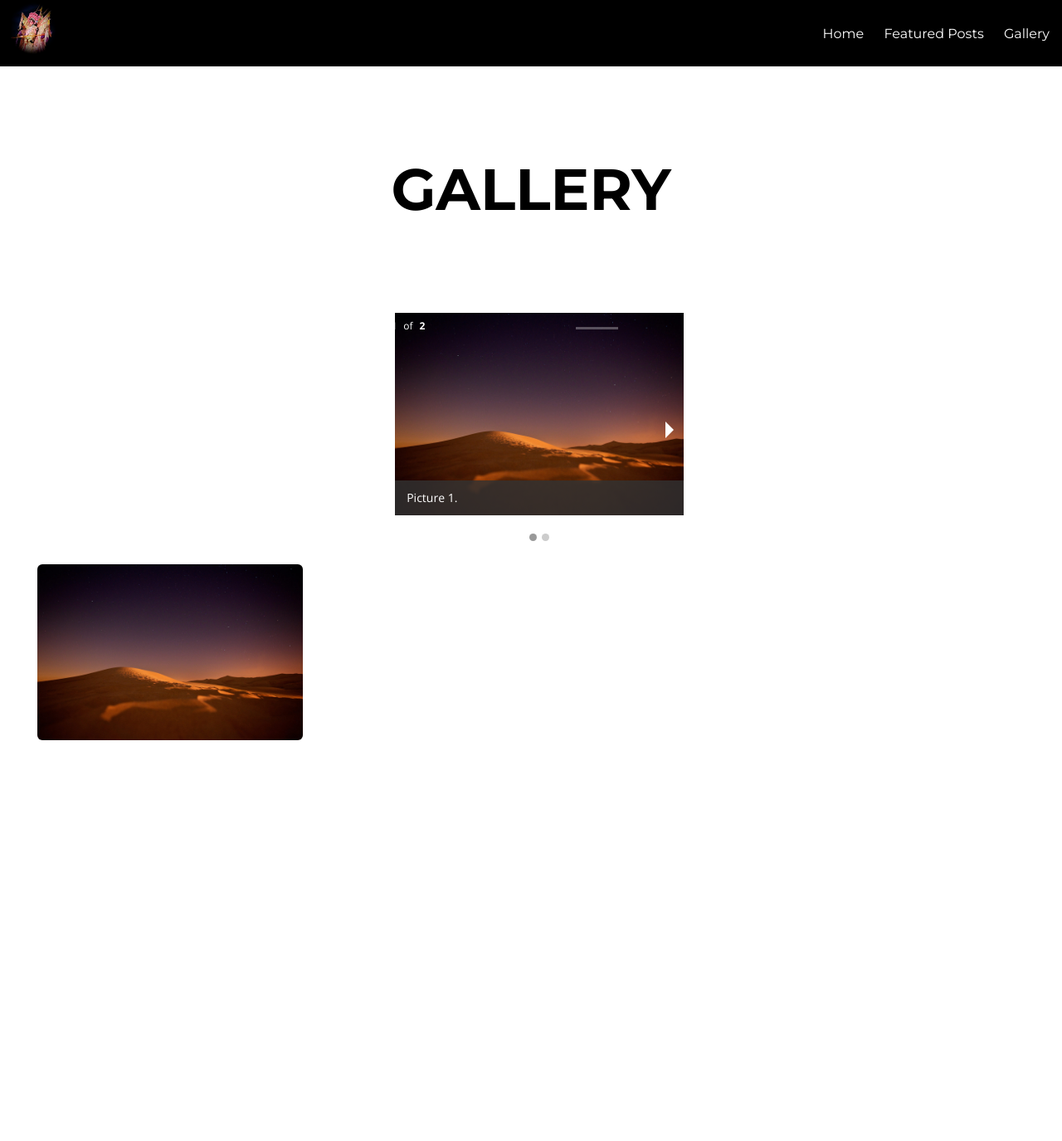
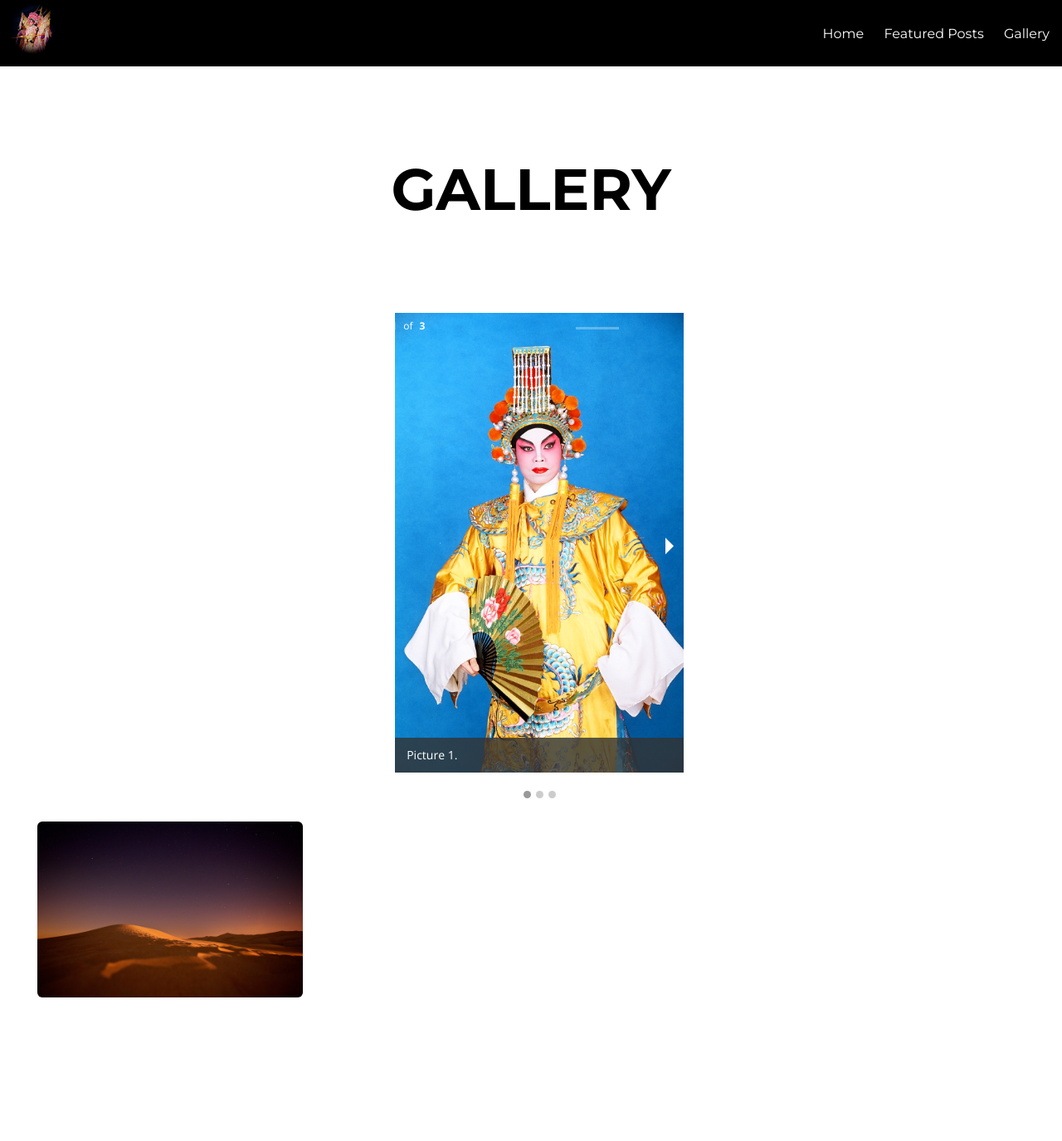
Before and after one commit to gitmannen/drama2, a Jekyll site: the page built from gallery.html, in a window 1280 px wide. Shown: the whole page at 83% size. Built offline with Jekyll 4.4.1, drawn with Linux system fonts in a browser that asks for light colours; nearby versions of some CDN libraries; before the commit the page ends 1065 px from its top, so only the background shows below that.

Commit message:
updated gallery

```diff
--- a/gallery.html
+++ b/gallery.html
@@ -9,15 +9,19 @@ description: "Gallery."
   <div class="large-7 small-centered columns">
       <ul class="example-orbit" data-orbit >
 		<li>
-		  <img src="https://raw.githubusercontent.com/gitmannen/drama2/master/images/cover9.jpg" alt="slide 1" />
+		  <img src="https://raw.githubusercontent.com/gitmannen/drama2/master/images/costume1.jpeg" alt="slide 1" />
 		   <div class="orbit-caption" >Picture 1.</div>
 		</li>
 
 		<li class="active">
-			 <img src="https://raw.githubusercontent.com/gitmannen/drama2/master/images/cover9.jpg" alt="slide 2" />
+			 <img src="https://raw.githubusercontent.com/gitmannen/drama2/master/images/costume2.jpeg" alt="slide 2" />
 			 <div class="orbit-caption" >Picture 2.</div>
 		</li>
 
+		<li class="active">
+			 <img src="https://raw.githubusercontent.com/gitmannen/drama2/master/images/costume3.jpeg" alt="slide 2 width="320" height="184"" />
+			 <div class="orbit-caption" >Picture 3.</div>
+		</li>
 		 ..   ..
      </ul>
 	</div>
```
